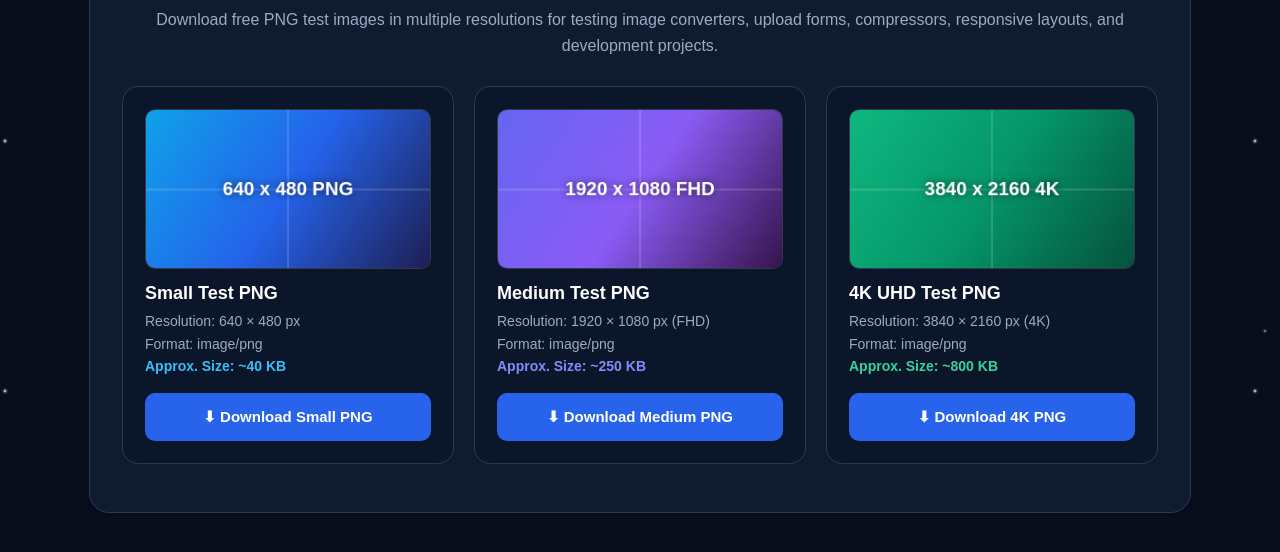
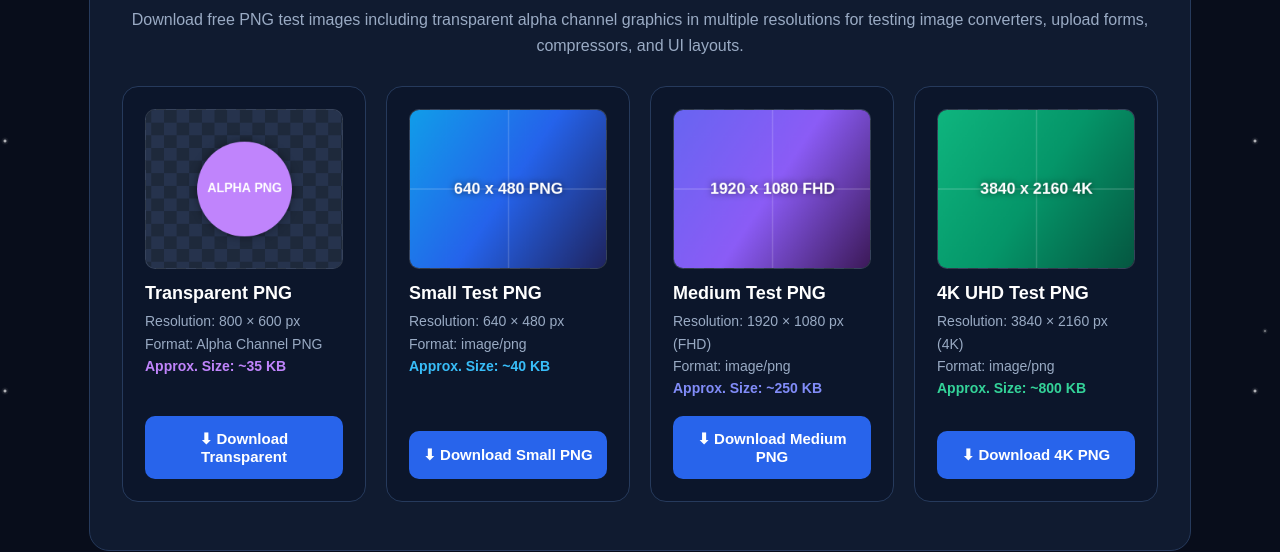
Before and after one commit to SumanPython/My-Website, a website: page Tools/sample-files/sample-png.html in a window 1280 px wide. Shown: the part 254-806 px from the top of the page. Drawn offline with Linux system fonts and the light colour scheme.

Commit message:
added new files

```diff
--- a/Tools/sample-files/sample-png.html
+++ b/Tools/sample-files/sample-png.html
@@ -6,13 +6,13 @@
 <meta name="theme-color" content="#080d1b">
 
 <title>Sample PNG Images — Download Test Photos | AllInOne</title>
-<meta name="description" content="Download free sample PNG images in small, Full HD, and 4K resolutions. Use PNG test images for image converters, compressors, uploads, and development testing. 100% free and secure browser-based tool.">
+<meta name="description" content="Download free sample PNG images in small, Full HD, 4K, and transparent alpha channel resolutions. Use PNG test images for image converters, compressors, uploads, and development testing. 100% free and secure browser-based tool.">
 <meta name="robots" content="index, follow, max-image-preview:large">
 <link rel="canonical" href="https://allinone-utilities.com/Tools/sample-files/sample-png.html">
 
 <!-- Open Graph SEO Meta Tags -->
 <meta property="og:title" content="Sample PNG Images — Download Test Photos | AllInOne">
-<meta property="og:description" content="Download free PNG test images in multiple resolutions instantly in your browser for testing and development.">
+<meta property="og:description" content="Download free PNG test images including transparent alpha channel graphics instantly in your browser for testing and development.">
 <meta property="og:type" content="website">
 <meta property="og:url" content="https://allinone-utilities.com/Tools/sample-files/sample-png.html">
 
@@ -35,7 +35,15 @@
       "name": "What resolutions are available for download?",
       "acceptedAnswer": {
         "@type": "Answer",
-        "text": "You can download Small (640x480), Medium Full HD (1920x1080), and 4K UHD (3840x2160) test image resolutions in PNG format."
+        "text": "You can download Transparent Alpha Channel, Small (640x480), Medium Full HD (1920x1080), and 4K UHD (3840x2160) test image resolutions in PNG format."
+      }
+    },
+    {
+      "@type": "Question",
+      "name": "Do these sample PNG files support transparency (alpha channel)?",
+      "acceptedAnswer": {
+        "@type": "Answer",
+        "text": "Yes! Our transparent sample PNG features a checkerboard preview with a centered badge and transparent corners, specifically built to test alpha channel transparency and UI rendering."
       }
     }
   ]
@@ -184,7 +192,7 @@ nav a:hover { color: #60a5fa; }
     transform: translateY(-2px);
 }
 
-/* Image Preview */
+/* Image Preview with Checkerboard for Transparency */
 .sample-preview {
     display: block;
     width: 100%;
@@ -192,7 +200,14 @@ nav a:hover { color: #60a5fa; }
     border-radius: 10px;
     object-fit: cover;
     margin-bottom: 14px;
-    background: #1e293b;
+    background-color: #1e293b;
+    background-image:
+        linear-gradient(45deg, #26334d 25%, transparent 25%),
+        linear-gradient(-45deg, #26334d 25%, transparent 25%),
+        linear-gradient(45deg, transparent 75%, #26334d 75%),
+        linear-gradient(-45deg, transparent 75%, #26334d 75%);
+    background-size: 20px 20px;
+    background-position: 0 0, 0 10px, 10px -10px, -10px 0px;
     border: 1px solid rgba(255, 255, 255, 0.08);
 }
 
@@ -295,9 +310,12 @@ footer a:hover { color: #60a5fa; }
     .container, .card-section, .info-section { margin: 35px auto; padding: 32px; }
     .brand { font-size: 26px; }
     .tool-header h1 { font-size: 36px; }
-    .samples-grid { grid-template-columns: repeat(3, 1fr); gap: 20px; }
+    .samples-grid { grid-template-columns: repeat(2, 1fr); gap: 20px; }
     .sample-card { padding: 22px; }
     .related-tools { grid-template-columns: repeat(3, 1fr); gap: 18px; }
+}
+@media(min-width: 1024px) {
+    .samples-grid { grid-template-columns: repeat(4, 1fr); }
 }
 </style>
 </head>
@@ -328,10 +346,24 @@ footer a:hover { color: #60a5fa; }
 
         <div class="tool-header">
             <h1>Sample PNG Images</h1>
-            <p>Download free PNG test images in multiple resolutions for testing image converters, upload forms, compressors, responsive layouts, and development projects.</p>
+            <p>Download free PNG test images including transparent alpha channel graphics in multiple resolutions for testing image converters, upload forms, compressors, and UI layouts.</p>
         </div>
 
         <div class="samples-grid">
+            <!-- TRANSPARENT PNG -->
+            <div class="sample-card">
+                <div>
+                    <canvas id="previewTransparent" class="sample-preview" width="300" height="200"></canvas>
+                    <div class="sample-title">Transparent PNG</div>
+                    <div class="sample-meta">
+                        Resolution: 800 &times; 600 px<br>
+                        Format: Alpha Channel PNG<br>
+                        <span style="color:#c084fc; font-weight:600;">Approx. Size: ~35 KB</span>
+                    </div>
+                </div>
+                <button type="button" class="download-btn" onclick="downloadPng('transparent')">&#11015; Download Transparent</button>
+            </div>
+
             <!-- SMALL PNG -->
             <div class="sample-card">
                 <div>
@@ -381,23 +413,23 @@ footer a:hover { color: #60a5fa; }
 <section class="info-section">
     <h2>Why Use Sample PNG Images for Software Development and Testing?</h2>
     <p>
-        Portable Network Graphics (PNG) files are a foundational raster graphics format across web design and software engineering, prized for supporting lossless data compression and crisp pixel definition. Whether you are building file upload components, testing image format converters, validating compression pipelines, or designing responsive web application layouts, having reliable and predictable test images is indispensable.
+        Portable Network Graphics (PNG) files are a foundational raster graphics format across web design and software engineering, prized for supporting lossless data compression, crisp pixel definition, and transparent alpha channels. Whether you are building file upload components, testing image format converters, validating compression pipelines, or designing responsive web application layouts, having reliable and predictable test images is indispensable.
     </p>
     <p>
-        Searching across public repositories or stock photo sites for clean sample graphics in specific dimensions can be cumbersome. Our free sample PNG repository gives developers, QA testers, and UI designers instant access to properly structured test graphics across multiple resolution tiers (Small VGA, Full HD, and 4K Ultra HD). Best of all, because all sample graphics are rendered dynamically right inside your browser memory using HTML5 canvas technology, your testing operations remain entirely private with zero server uploads.
+        Searching across public repositories or stock photo sites for clean sample graphics in specific dimensions—especially graphics with true alpha transparency—can be cumbersome. Our free sample PNG repository gives developers, QA testers, and UI designers instant access to properly structured test graphics across multiple resolution tiers, featuring dedicated transparent background cards designed specifically to verify transparency rendering. Best of all, because all sample graphics are rendered dynamically right inside your browser memory using HTML5 canvas technology, your testing operations remain entirely private with zero server uploads.
     </p>
 
     <h3>Key Benefits of Our Sample PNG Test Files</h3>
     <ul>
+        <li><strong>Transparent Alpha Channel Support:</strong> Test UI transparency layers, drop shadows, and overlay components using our dedicated transparent PNG sample featuring a centered badge and clean transparent corners.</li>
         <li><strong>Lossless Compression Quality:</strong> Every downloaded file is structured as a pristine PNG graphic, making them ideal for testing image optimization, scaling artifacts, and pixel-level conversion tools.</li>
         <li><strong>Multi-Resolution Standards:</strong> Evaluate responsive layouts, image loading behavior, and compression routines using Small (640&times;480), Full HD (1920&times;1080), and Ultra HD 4K (3840&times;2160) dimensions.</li>
-        <li><strong>Optimized File Sizes:</strong> Keep automated test suites fast and lightweight with file sizes ranging from ~40 KB up to ~800 KB for minimal network overhead.</li>
         <li><strong>100% Client-Side Rendering:</strong> Instant graphic generation directly within your browser environment with zero external server dependencies or waiting queues.</li>
     </ul>
 
     <h3>How to Use These Sample PNG Files in Your Testing Workflow</h3>
     <p>
-        <strong>1. Choose Your Resolution:</strong> Select the small VGA thumbnail, Full HD medium photo, or high-resolution 4K test card depending on your testing requirements.<br>
+        <strong>1. Choose Your Resolution:</strong> Select the transparent alpha badge, small VGA thumbnail, Full HD medium photo, or high-resolution 4K test card depending on your testing requirements.<br>
         <strong>2. Download Instantly:</strong> Click the download button to save the sample <code>.png</code> file directly to your local computer or mobile device.<br>
         <strong>3. Test &amp; Debug:</strong> Drag your downloaded sample into your web application upload dropzone, image conversion utility, or automated test suite.
     </p>
@@ -431,7 +463,11 @@ footer a:hover { color: #60a5fa; }
   </div>
   <div class="faq-item">
     <h3>What resolutions are available for download?</h3>
-    <p>You can download Small (640x480), Medium Full HD (1920x1080), and 4K UHD (3840x2160) test image resolutions in PNG format.</p>
+    <p>You can download Transparent Alpha Channel, Small (640x480), Medium Full HD (1920x1080), and 4K UHD (3840x2160) test image resolutions in PNG format.</p>
+  </div>
+  <div class="faq-item">
+    <h3>Do these sample PNG files support transparency (alpha channel)?</h3>
+    <p>Yes! Our transparent sample PNG features a checkerboard preview with a centered badge and transparent corners, specifically built to test alpha channel transparency and UI rendering.</p>
   </div>
 </section>
 
@@ -445,10 +481,40 @@ footer a:hover { color: #60a5fa; }
 </footer>
 
 <script>
-function drawThumbnail(canvasId, width, height, label, colorStops) {
+function drawCheckerboard(ctx, width, height) {
+    const size = 16;
+    for (let x = 0; x < width; x += size) {
+        for (let y = 0; y < height; y += size) {
+            ctx.fillStyle = (x / size + y / size) % 2 === 0 ? "#26334d" : "#1e293b";
+            ctx.fillRect(x, y, size, size);
+        }
+    }
+}
+
+function drawThumbnail(canvasId, width, height, label, colorStops, isTransparent = false) {
     const canvas = document.getElementById(canvasId);
     if (!canvas) return;
     const ctx = canvas.getContext("2d");
+
+    if (isTransparent) {
+        drawCheckerboard(ctx, width, height);
+
+        // Draw a centered badge with transparent corners
+        ctx.save();
+        ctx.beginPath();
+        ctx.arc(width / 2, height / 2, 60, 0, Math.PI * 2);
+        ctx.fillStyle = "#c084fc";
+        ctx.shadowColor = "rgba(0,0,0,0.4)";
+        ctx.shadowBlur = 12;
+        ctx.fill();
+        ctx.restore();
+
+        ctx.fillStyle = "#ffffff";
+        ctx.font = "bold 16px sans-serif";
+        ctx.textAlign = "center";
+        ctx.textBaseline = "middle";
+        ctx.fillText("ALPHA PNG", width / 2, height / 2);
+    } else {
         const grad = ctx.createLinearGradient(0, 0, width, height);
         grad.addColorStop(0, colorStops[0]);
         grad.addColorStop(0.5, colorStops[1]);
@@ -474,8 +540,10 @@ function drawThumbnail(canvasId, width, height, label, colorStops) {
         ctx.fillText(label, width / 2, height / 2);
         ctx.shadowBlur = 0;
     }
+}
 
 function initThumbnails() {
+    drawThumbnail("previewTransparent", 300, 200, "Transparent", [], true);
     drawThumbnail("previewSmall", 300, 200, "640 x 480 PNG", ["#0ea5e9", "#2563eb", "#1e1b4b"]);
     drawThumbnail("previewMed", 300, 200, "1920 x 1080 FHD", ["#6366f1", "#8b5cf6", "#311042"]);
     drawThumbnail("preview4k", 300, 200, "3840 x 2160 4K", ["#10b981", "#059669", "#064e3b"]);
@@ -491,9 +559,15 @@ function downloadPng(type) {
     let w = 640;
     let h = 480;
     let name = "sample-640x480.png";
+    let isTransparent = false;
     let colors = ["#0ea5e9", "#2563eb", "#1e1b4b"];
 
-    if (type === "medium") {
+    if (type === "transparent") {
+        w = 800;
+        h = 600;
+        name = "sample-transparent-alpha.png";
+        isTransparent = true;
+    } else if (type === "medium") {
         w = 1920;
         h = 1080;
         name = "sample-1920x1080.png";
@@ -510,6 +584,25 @@ function downloadPng(type) {
     tempCanvas.height = h;
     const ctx = tempCanvas.getContext("2d");
 
+    if (isTransparent) {
+        // Clear canvas to transparent, then draw a central badge/shape with transparent corners
+        ctx.clearRect(0, 0, w, h);
+
+        ctx.save();
+        ctx.beginPath();
+        ctx.arc(w / 2, h / 2, w * 0.22, 0, Math.PI * 2);
+        ctx.fillStyle = "#c084fc";
+        ctx.shadowColor = "rgba(0,0,0,0.5)";
+        ctx.shadowBlur = w * 0.03;
+        ctx.fill();
+        ctx.restore();
+
+        ctx.fillStyle = "#ffffff";
+        ctx.font = `bold ${Math.max(22, w / 25)}px sans-serif`;
+        ctx.textAlign = "center";
+        ctx.textBaseline = "middle";
+        ctx.fillText("AllInOne Alpha PNG", w / 2, h / 2);
+    } else {
         const grad = ctx.createLinearGradient(0, 0, w, h);
         grad.addColorStop(0, colors[0]);
         grad.addColorStop(0.5, colors[1]);
@@ -523,6 +616,7 @@ function downloadPng(type) {
         ctx.textAlign = "center";
         ctx.textBaseline = "middle";
         ctx.fillText(`AllInOne Utilities Test Image (${w}x${h})`, w / 2, h / 2);
+    }
 
     const dataUrl = tempCanvas.toDataURL("image/png");
     const link = document.createElement("a");
```
Lines whose indentation alone changed are shown as unchanged.
